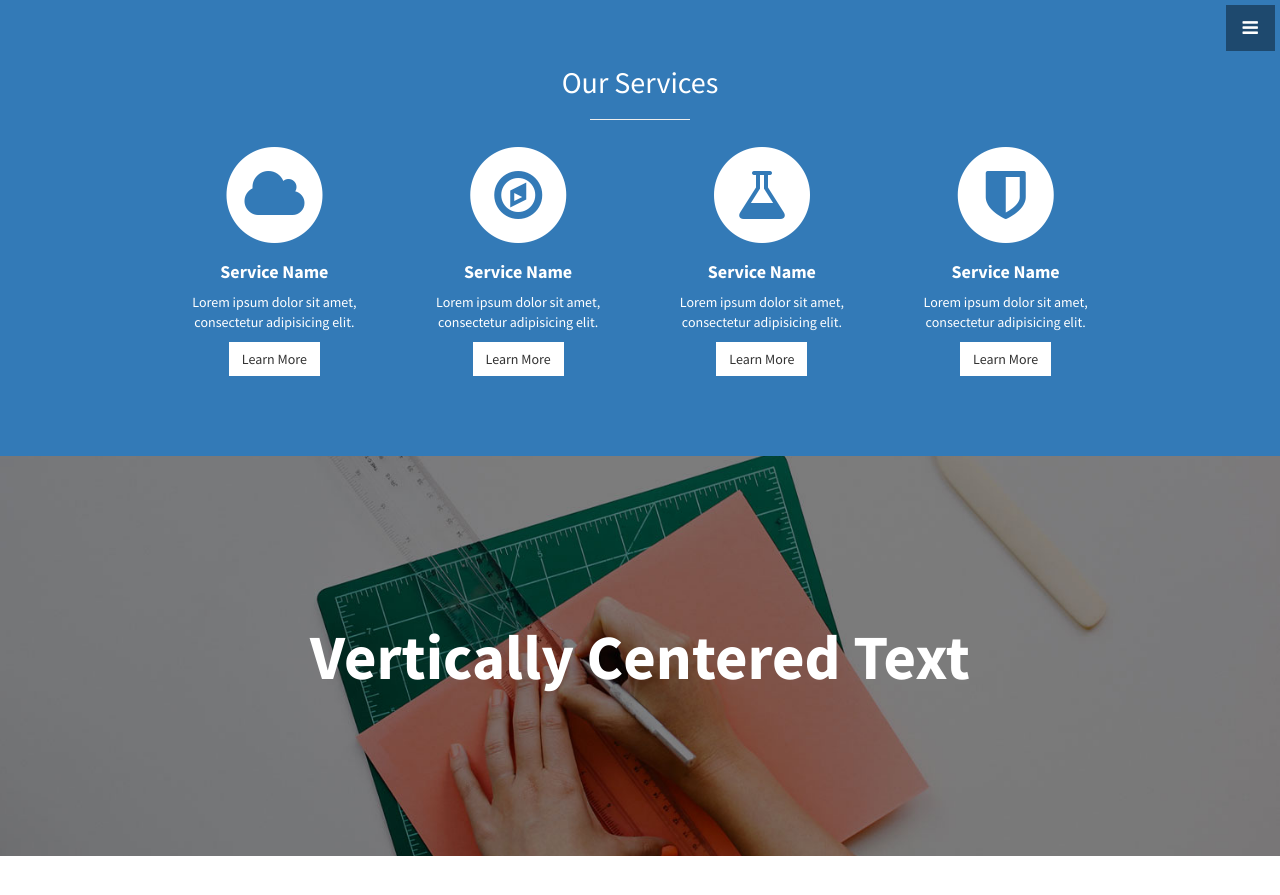
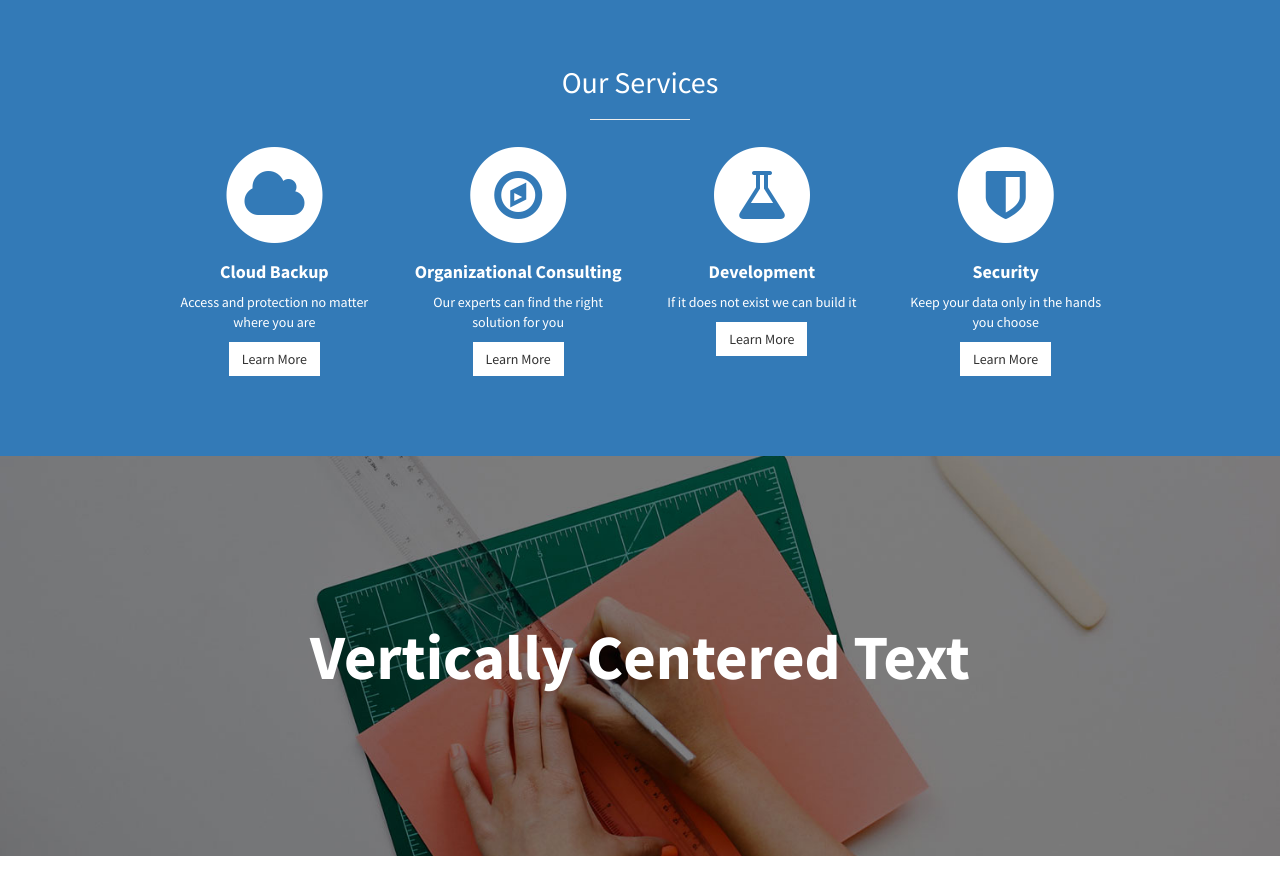
Before and after one commit to mjh2901/hathawaydigital.com, a Jekyll site: the page built from index.html, in a window 1280 px wide and 900 px high, scrolled down 1116 px. Shown: the top 895 px of the window. Built offline with Jekyll 4.4.1, drawn with Linux system fonts in a browser that asks for light colours; some of the changed text lies outside the part shown.

Commit message:
Auto Commit

```diff
--- a/_config.yml
+++ b/_config.yml
@@ -9,7 +9,7 @@ url: "https://hathawaydigital.com" # the base hostname & protocol for your site
 # User setting
 owner: Mike Hathaway
 email: mike@mikehathaway.com
-facebook_username: miehathaway
+facebook_username: mikehathaway
 twitter_username: mikehathaway
 github_username: mjh2901
 address:
@@ -28,3 +28,8 @@ plugins:
   - jekyll-feed
   - jekyll-admin
   - jekyll-include-cache
+
+# Jekyll Admin Option
+jekyll_admin:
+  hidden_links:
+    - datafiles
--- a/_includes/services.html
+++ b/_includes/services.html
@@ -13,9 +13,9 @@
               <i class="fa fa-cloud fa-stack-1x text-primary"></i>
             </span>
               <h4>
-                <strong>Service Name</strong>
+                <strong>Cloud Backup</strong>
               </h4>
-              <p>Lorem ipsum dolor sit amet, consectetur adipisicing elit.</p>
+              <p>Access and protection no matter where you are</p>
               <a href="#" class="btn btn-light">Learn More</a>
             </div>
           </div>
@@ -26,9 +26,9 @@
               <i class="fa fa-compass fa-stack-1x text-primary"></i>
             </span>
               <h4>
-                <strong>Service Name</strong>
+                <strong>Organizational Consulting</strong>
               </h4>
-              <p>Lorem ipsum dolor sit amet, consectetur adipisicing elit.</p>
+              <p>Our experts can find the right solution for you</p>
               <a href="#" class="btn btn-light">Learn More</a>
             </div>
           </div>
@@ -39,9 +39,9 @@
               <i class="fa fa-flask fa-stack-1x text-primary"></i>
             </span>
               <h4>
-                <strong>Service Name</strong>
+                <strong>Development</strong>
               </h4>
-              <p>Lorem ipsum dolor sit amet, consectetur adipisicing elit.</p>
+              <p>If it does not exist we can build it</p>
               <a href="#" class="btn btn-light">Learn More</a>
             </div>
           </div>
@@ -52,9 +52,9 @@
               <i class="fa fa-shield fa-stack-1x text-primary"></i>
             </span>
               <h4>
-                <strong>Service Name</strong>
+                <strong>Security</strong>
               </h4>
-              <p>Lorem ipsum dolor sit amet, consectetur adipisicing elit.</p>
+              <p>Keep your data only in the hands you choose</p>
               <a href="#" class="btn btn-light">Learn More</a>
             </div>
           </div>
--- a/_layouts/front.html
+++ b/_layouts/front.html
@@ -5,14 +5,14 @@
 
 <body>
 
-  {% include navigation.html %}
+  <!-- {% include navigation.html %} -->
   {% include header.html %}
   {% include about.html %}
   {% include services.html %}
   {% include callout.html %}
   {% include portfolio.html %}
-  {% include call-to-action.html %}
-  {% include map.html %}
+  <!--{% include call-to-action.html %}
+  {% include map.html %} -->
   {% include footer.html %}
   {% include scripts.html %}
 
```
